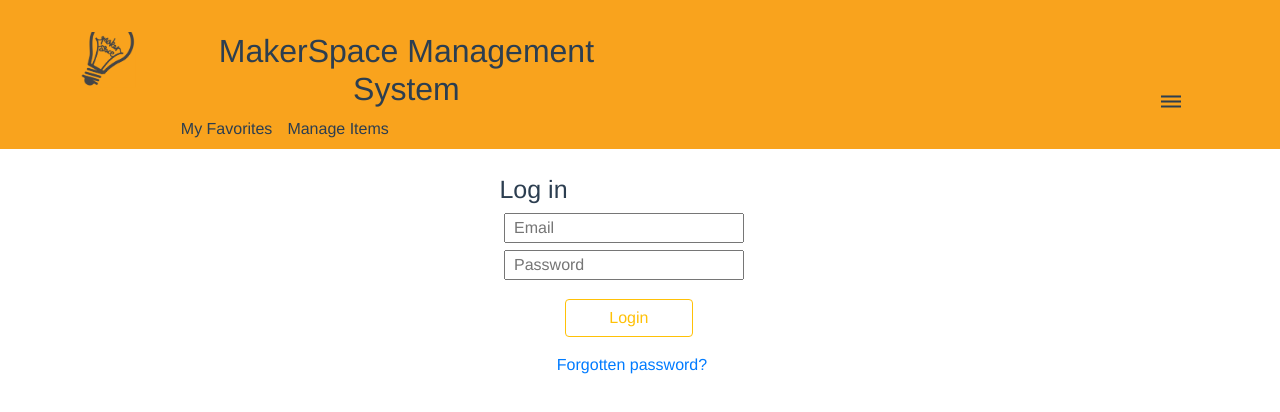
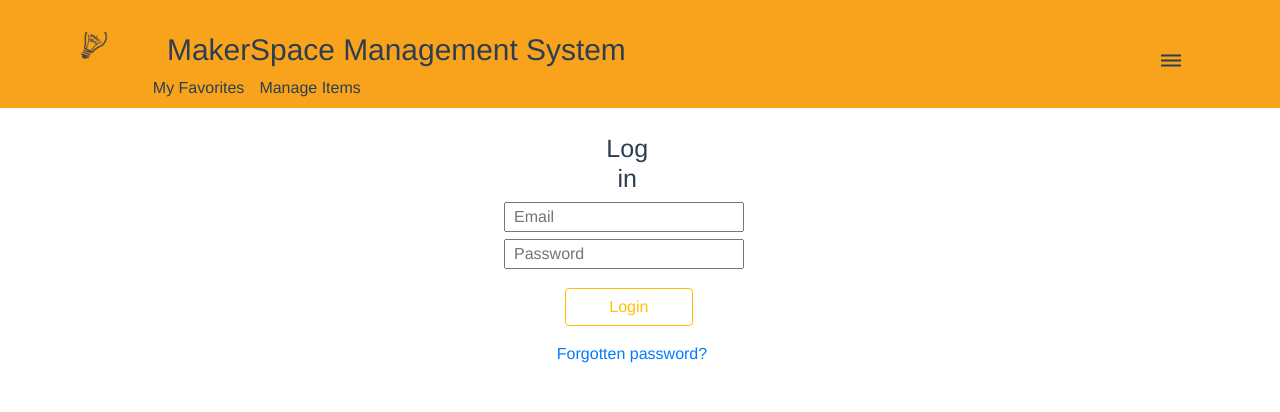
Before and after one commit to Andreas-Harnes/MakerSpace-Management-System, a Vue app in the folder client/: page /login in a window 1280 px wide. Shown: the top 412 px of the page. Built offline with nearby package versions, Linux system fonts and the light colour scheme.

Commit message:
CSS for 720 to 4k monitors
Added css fixes for different monitor sizes, this does not include breakpoints.

```diff
--- a/client/src/components/register.vue
+++ b/client/src/components/register.vue
@@ -1,6 +1,6 @@
 <template>
     <div id="reg">
-      <h1 id="reg_title">Registrer now!</h1>
+      <h1 id="reg_title">Register now!</h1>
       <div id="inputFields">
           <input class="regFields" id="txtFirstName" type="text" name="firstName" placeholder="First name" /> <br>
           <input class="regFields" id="txtLastName" type="text" name="lastName" placeholder="Last name" /> <br>
--- a/client/src/scss/_media.scss
+++ b/client/src/scss/_media.scss
@@ -88,3 +88,178 @@
   }
 
 }
+@media only screen and (min-width: 720px) and (max-width: 1280px) {
+  #header-test h2 {
+    font-size: 187%;
+    position: relative;
+    left: 0.0005%;
+  }
+  #searching {
+    position: relative;
+    float: left;
+    height: 100%;
+    width: 100%;
+    top: 2em;
+    right: 50em;
+  }
+  #category{
+
+    right: 50%
+  }
+  #availability{
+    position: relative;
+    right: 0%
+  }
+  /*Log in*/
+  #login_txt {
+    left: 26.5%;
+    width: 30%;
+  }
+  #btnLogin {
+    position: relative;
+    right: 2%;
+}
+  #txtEmail2 {
+    right: 2%;
+  }
+  #txtPassword2 {
+    right: 2%;
+}
+#forgot_password{
+  right: 2%;
+}
+/*Register--if changes are necessary --fix here*/
+/*#reg_title {
+  left: 0%;
+ }
+ #txtFirstName {
+  margin: 0%;
+ }
+ #txtLastName {
+   margin: 0%;
+ }
+ #txtEmail {
+   margin: 0%;
+ }
+ #numPhone {
+   margin: 0%;
+ }
+ #txtPassword {
+   margin: 0%;
+ }
+ #txtPasswordRepeat {
+   margin: 0%;
+ }
+ #btnReg {
+   margin: 0%;
+  }*/
+}
+@media only screen and (min-width: 1080px) and (max-width: 1920px){
+  #header-test h2 {
+    font-size: 187%;
+    position: relative;
+    right: 8.8%;
+  }
+  #makerspace-logo{
+    float: left;
+    height: 6.5%;
+    width: 6.5%;
+    padding: 0% 0% 0% 0%;
+  }
+    /*Log in*/
+    #login_txt {
+      left: 47%;
+      width: 4%;
+    }
+    #btnLogin {
+      position: relative;
+      right: 2%;
+  }
+    #txtEmail2 {
+      right: 2%;
+    }
+    #txtPassword2 {
+      right: 2%;
+  }
+  #forgot_password{
+    right: 2%;
+  }
+  /*Register--if changes are necessary --fix here*/
+ #reg_title {
+  right: 0.5%;
+ }
+ #txtFirstName {
+  right: 5%;
+ }
+ /*#txtLastName {
+   margin: 0%;
+ }
+ #txtEmail {
+   margin: 0%;
+ }
+ #numPhone {
+   margin: 0%;
+ }
+ #txtPassword {
+   margin: 0%;
+ }
+ #txtPasswordRepeat {
+   margin: 0%;
+ }
+ #btnReg {
+   margin: 0%;
+  }*/
+}
+@media only screen and (min-width: 1440px) and (max-width: 2560px){
+  #header-test h2 {
+    right: 12.4%;
+  }
+  #makerspace-logo{
+    float: left;
+    height: 5%;
+    width: 5%;
+    padding: 0% 0% 0% 0%;
+  }
+    /*Log in*/
+    #login_txt {
+      left: 47.7%;
+      width: 3%;
+    }
+    #btnLogin {
+  }
+    #txtEmail2 {
+      right: 25%;
+    }
+    #txtPassword2 {
+  }
+  #forgot_password{
+  }
+  /*Register--if changes are necessary --fix here*/
+ #reg_title {
+  right: 2%;
+ }
+ #txtFirstName {
+  right: 3.9%;
+ }
+ /*#txtLastName {
+   margin: 0%;
+ }
+ #txtEmail {
+   margin: 0%;
+ }
+ #numPhone {
+   margin: 0%;
+ }
+ #txtPassword {
+   margin: 0%;
+ }
+ #txtPasswordRepeat {
+   margin: 0%;
+ }
+ #btnReg {
+   margin: 0%;
+  }*/
+}
+@media only screen and (min-width: 2160px) and (max-width: 3840px){
+
+}
```
